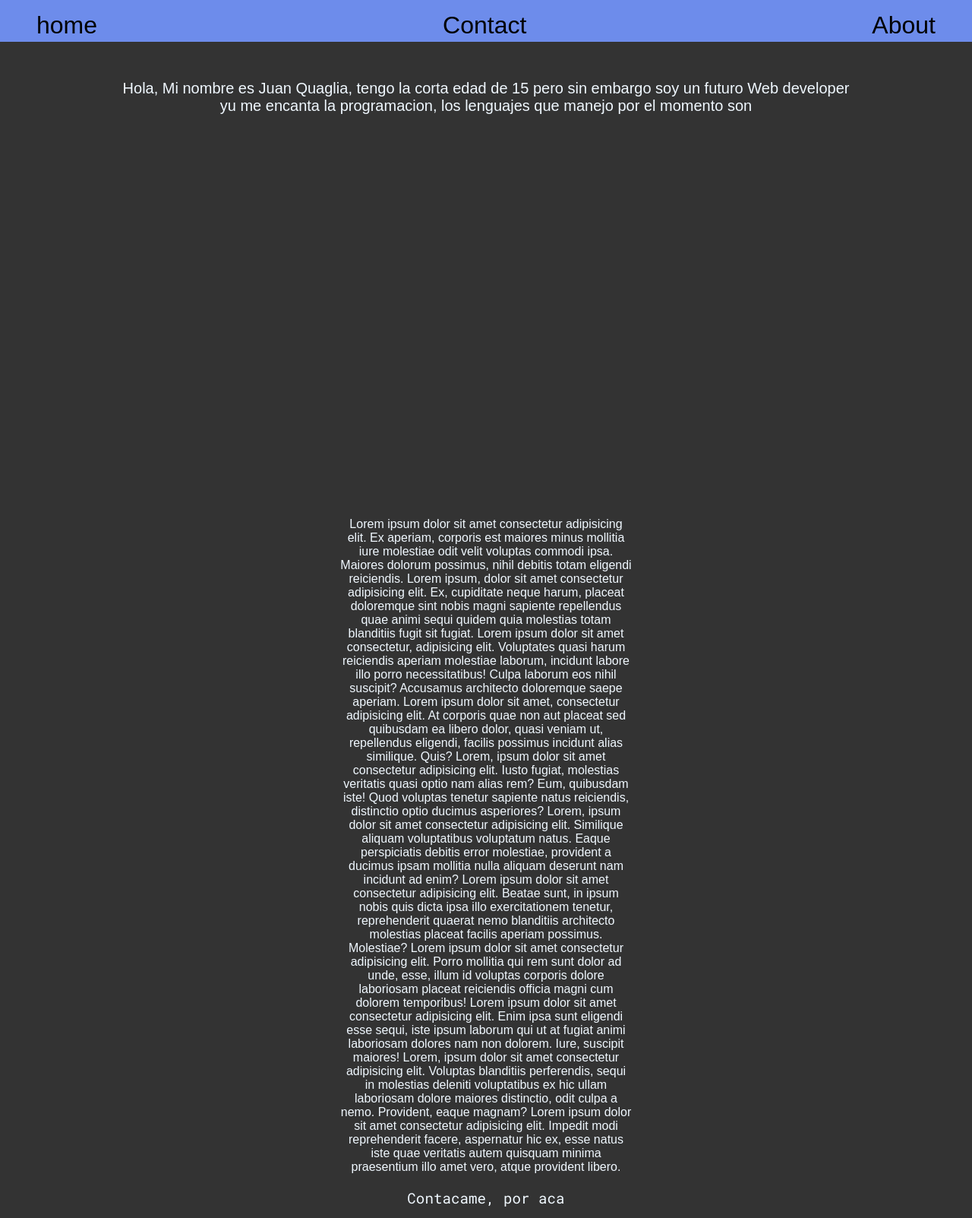
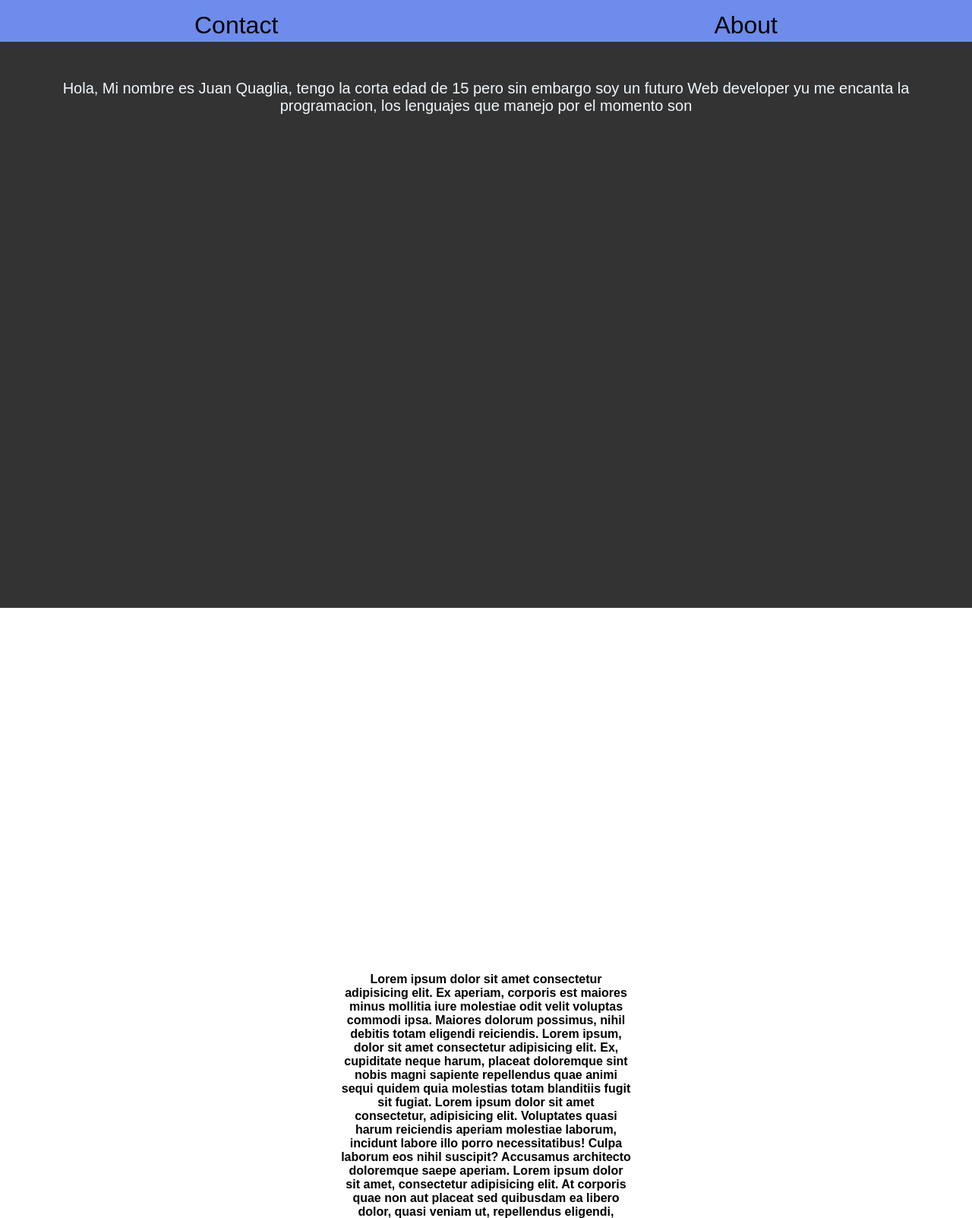
Before and after one commit to naschito/naschito.github.io, a plain HTML site: page index.html in a window 1280 px wide. Shown: the top 1603 px of the page at 76% size. Drawn offline with Linux system fonts and the light colour scheme.

Commit message:
Add files via upload

```diff
--- a/index.html
+++ b/index.html
@@ -14,6 +14,8 @@
 <body>
     <script src="script.js"></script>
 
+<div class="body-div">
+
 
     <header>
 
@@ -21,7 +23,6 @@
 
          <nav>
                 <ul class="ul">
-            <li class="active"> <a class="active-a" href="index.html">home</a>    </li>
                 <li class="contact">   <a class="contact-a" href="#contact-us_section">Contact</a>  </li>
                 <li class="about">    <a class="about-a" href="#about-us">About</a>   </li>
                 </ul>
@@ -59,6 +60,8 @@
 
     </div>
 
+</div>
+
 <section id="about-us">
     <div class="about-us_DIV" >
 
@@ -82,23 +85,60 @@
     </div>
 </section>
 
+<br>
+<br>
+<br>
+<br>
+<br>
+<br>
+<br>
+<br>
+<br>
+<br>
+<br>
+<br>
+<br>
+<br>
+<br>
+<br>
+<br>
+<br>
+<br>
+<br>
+<br>
+<br>
+<br>
+<br>
+<br>
+<br>
+<br>
+<br>
+<br>
+<br>
+<br>
+<br>
+<br>
+<br>
+<br>
+<br>
+<br>
 
 
 
 
 
 
-
+<div class="body2-div">
 
 <section id="contact-us_section">
-    <div>
-
+    <div class="div-contact">
+        <section id="contact-us_section">
      <p class="contact-p">
         Contacame, por aca
      </p>
+    </section>
+    </div>
 
-    </div>
-</section>
 
 <div class="div-input" >
     <input class="div-input_text" type="text">
@@ -107,34 +147,10 @@
 </div>
 
 
+</div>
 
 
-
-
-
-
-
-
-
-
-
-
-
-
-
-
-
-
-
-
-
-
-
-
-
-
-
-<div>
+<div class="div-footer">
    <footer class="footer">
     ® todos los derechos reservados 2022/23
     </footer>
--- a/style.css
+++ b/style.css
@@ -14,10 +14,21 @@ body {
     min-height: 100vh;
     margin: 0%;
     position: relative;
-    background-color: #333;
-    color: aliceblue;
+
     font-family: sans-serif;
 }
+
+.body-div{
+    background-color: #333;
+    height: 100vh;
+}
+
+.body2-div
+{
+    background-color: #333;
+    height: 100vh;
+}
+
 
 .title-h1 {
 
@@ -25,8 +36,7 @@ body {
     background-color: royalblue;
     padding: 1vh 0;
     text-align: center;
-    margin-bottom: 1em;
-
+    margin-bottom: 1em
 }
 
 
@@ -34,6 +44,7 @@ body {
 {
     width: auto;
     font-size: 20px;
+    color: aliceblue;
 }
 
 
@@ -43,9 +54,7 @@ body {
     text-align: center;
     box-sizing: border-box;
     margin: 50px;
-    font-weight: 100;
-    padding-left: 5em;
-    padding-right: 5em;
+
 
 }
 
@@ -126,7 +135,7 @@ body {
 
 .contact
 {
-
+    padding-left: 20%;
     display: block;
     box-sizing: border-box;
     box-sizing: border-box;
@@ -134,7 +143,7 @@ body {
 
 .about
 {
-   padding-right: 1em;
+   padding-right: 20%;
     display: block;
     box-sizing: border-box;
 }
@@ -159,14 +168,6 @@ body {
 }
 
 
-.active-a
-{
-    text-decoration: none;
-    color: rgb(0, 0, 0);
-    font-family: sans-serif;
-    font-size: 4vh;
-
-}
 
 
 .contact-a
@@ -185,7 +186,7 @@ text-align: center;
 width: 100%;
 padding-left: 35%;
 padding-right: 35%;
-
+font-weight: 600;
 }
 
 
@@ -222,3 +223,33 @@ padding-right: 35%;
     text-align: center;
     margin-bottom: 4em;
  }
+
+
+
+
+
+
+
+
+
+
+ .div-contact
+ {
+
+    display: flex;
+    text-align: center;
+    justify-content: center;
+    padding-bottom: 0;
+
+
+
+ }
+
+
+ .div-footer
+ {
+    padding: 0;
+    margin: 0%;
+    box-sizing: content-box;
+
+ }
```
Lines whose indentation alone changed are shown as unchanged.
